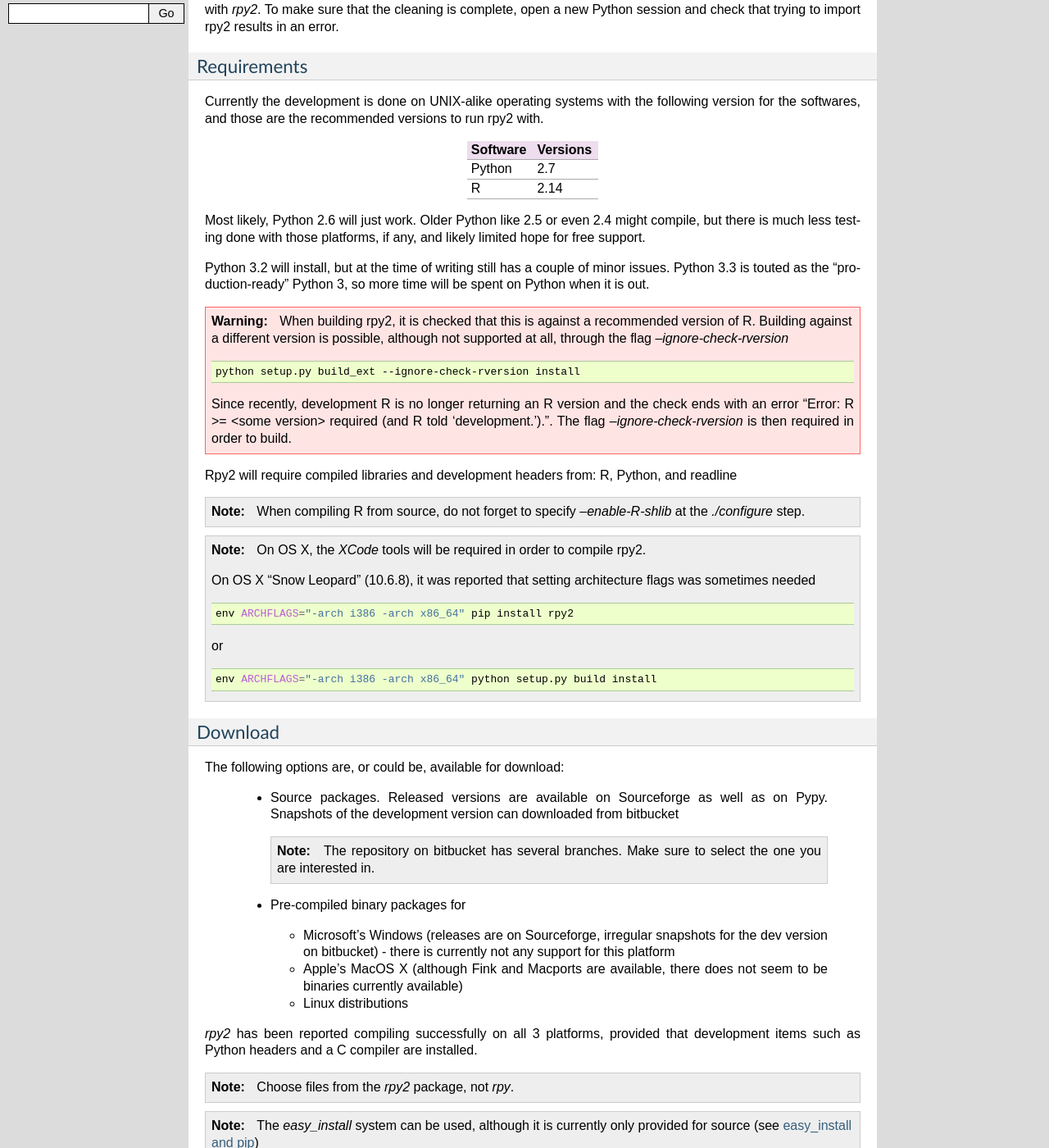
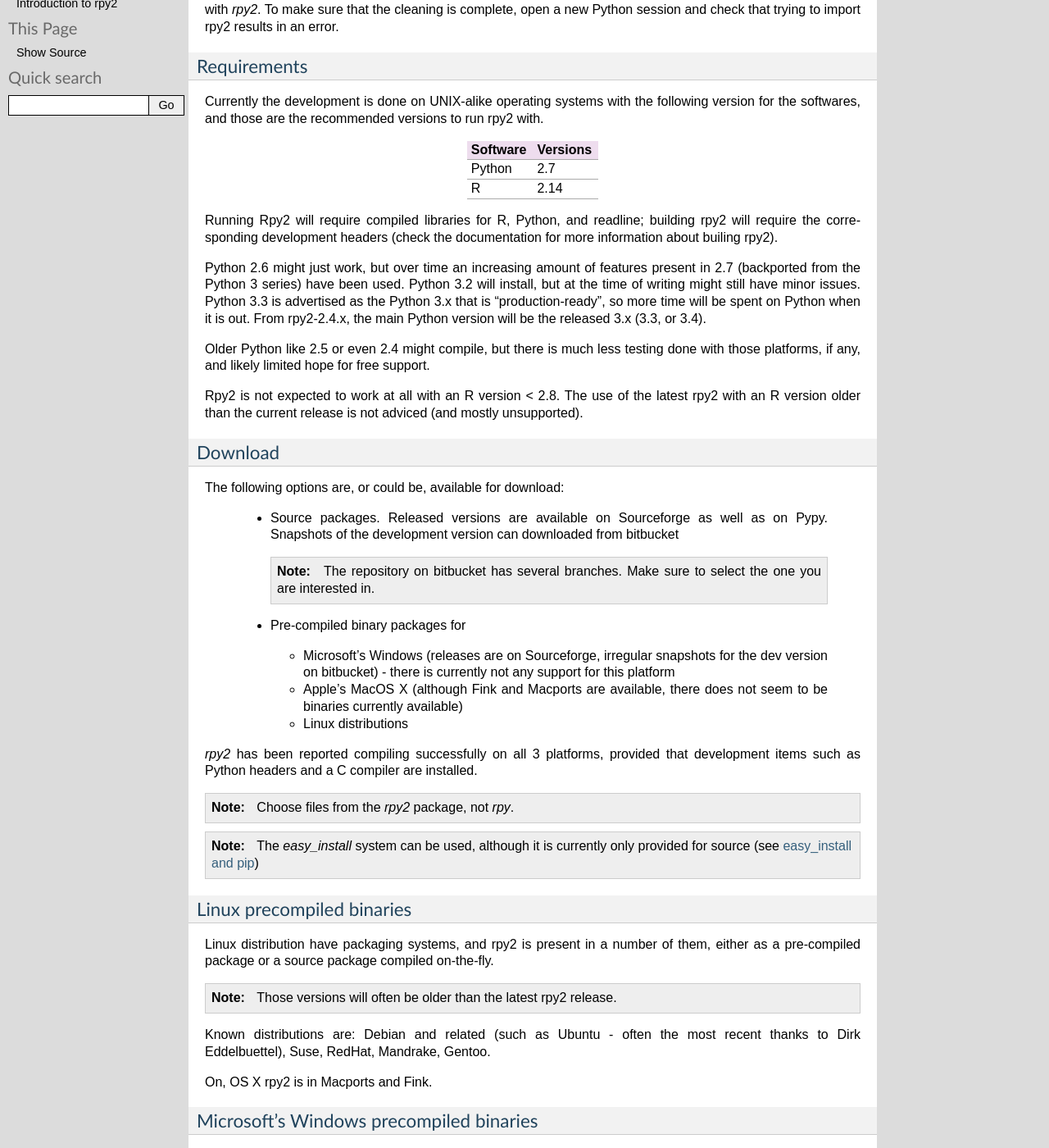
Before and after one commit to rpy2/rpy2, a Sphinx documentation site: the page built from doc/source/overview.rst, in a window 1280 px wide and 1400 px high, scrolled down 840 px. Shown: the whole window at 82% size. Built offline with Sphinx 7.4.7, drawn with Linux system fonts in a browser that asks for light colours; formulas are drawn with MathJax 3; some of the changed text lies outside the part shown.

Commit message:
updated documentation about installing rpy2 and dependencies

```diff
--- a/doc/source/introduction.rst
+++ b/doc/source/introduction.rst
@@ -497,6 +497,8 @@
    graphics.plot(pca, main = "Eigen values")
    stats.biplot(pca, main = "biplot")
 
+
+
 Creating an R vector or matrix, and filling its cells using Python code
 -----------------------------------------------------------------------
 
--- a/doc/source/overview.rst
+++ b/doc/source/overview.rst
@@ -80,50 +80,24 @@
  R        2.14
 ======== ===========
 
-Most likely, Python 2.6 will just work.
-Older Python like 2.5 or even 2.4 might compile, but there is much less testing done with those platforms, if any, and likely limited hope for free support.
+Running Rpy2 will require compiled libraries for R, Python, and readline;
+building rpy2 will require the corresponding development headers
+(check the documentation for more information about builing rpy2).
 
-Python 3.2 will install, but at the time of writing still has a couple
-of minor issues. Python 3.3 is touted as the "production-ready" Python 3, so more time will be spent on Python when it is out.
+Python 2.6 might just work, but over time an increasing amount of features present
+in 2.7 (backported from the Python 3 series) have been used.
+Python 3.2 will install, but at the time of writing might still have minor issues.
+Python 3.3 is advertised as the Python 3.x that is "production-ready",
+so more time will be spent on Python when it is out. From rpy2-2.4.x, the main
+Python version will be the released 3.x (3.3, or 3.4).
 
-.. warning::
+Older Python like 2.5 or even 2.4 might compile, but there is much less testing done with those
+platforms, if any, and likely limited hope for free support.
 
-   When building rpy2, it is checked that this is against a recommended
-   version of R. Building against a different version is possible, although
-   not supported at all, through the flag *--ignore-check-rversion*
+Rpy2 is not expected to work at all with an R version < 2.8. The use of the
+latest rpy2 with an R version older than the current release is not adviced (and mostly
+unsupported).
 
-   .. code-block:: bash
-
-      python setup.py build_ext --ignore-check-rversion install
-
-   Since recently, development R is no longer returning
-   an R version and the check ends with an error
-   "Error: R >= <some version> required (and R told 'development.').".
-   The flag *--ignore-check-rversion* is then required in order to build.
-
-
-Rpy2 will require compiled libraries and development headers from: R, Python, and readline
-
-.. note::
-
-   When compiling R from source, do not forget to specify
-   *--enable-R-shlib* at the *./configure* step.
-
-.. note::
-
-   On OS X, the *XCode* tools will be required in order to compile rpy2.
-
-   On OS X "Snow Leopard" (10.6.8), it was reported that setting architecture flags was sometimes needed
-
-   .. code-block:: bash
-
-      env ARCHFLAGS="-arch i386 -arch x86_64" pip install rpy2
-
-   or
-
-   .. code-block:: bash
-
-      env ARCHFLAGS="-arch i386 -arch x86_64" python setup.py build install
 
 Download
 --------
@@ -261,6 +235,63 @@
    --r-home-lib # for exotic location of the R shared libraries
 
    --r-home-modules # for R shared modules
+
+
+Compiling on Linux
+^^^^^^^^^^^^^^^^^^
+
+Given that you have the libraries and development headers listed above, this
+should be butter smooth.
+
+The most frequent errors seem to be because of missing headers.
+
+Compiling on OS X
+^^^^^^^^^^^^^^^^^
+
+*XCode* tools will be required in order to compile rpy2. Please refer to the documentation on the Apple
+site for more details about what they are and how to install them.
+
+On OS X "Snow Leopard" (10.6.8), it was reported that setting architecture flags was sometimes needed
+
+.. code-block:: bash
+
+   env ARCHFLAGS="-arch i386 -arch x86_64" pip install rpy2
+
+or
+
+.. code-block:: bash
+
+   env ARCHFLAGS="-arch i386 -arch x86_64" python setup.py build install
+
+Some people have reported trouble with OS X "Lion". Please check the bug tracker if you are in that situation.
+
+
+Using rpy2 with other versions of R or Python
+^^^^^^^^^^^^^^^^^^^^^^^^^^^^^^^^^^^^^^^^^^^^^
+
+
+.. warning::
+
+   When building rpy2, it is checked that this is against a recommended
+   version of R. Building against a different version is possible, although
+   not supported at all, through the flag *--ignore-check-rversion*
+
+   .. code-block:: bash
+
+      python setup.py build_ext --ignore-check-rversion install
+
+   Since recently, development R is no longer returning
+   an R version and the check ends with an error
+   "Error: R >= <some version> required (and R told 'development.').".
+   The flag *--ignore-check-rversion* is then required in order to build.
+
+
+.. note::
+
+   When compiling R from source, do not forget to specify
+   *--enable-R-shlib* at the *./configure* step.
+
+
 
 
 .. index::
```
Also changed, not shown: other parts of doc/source/introduction.rst (+2 -0 lines).
